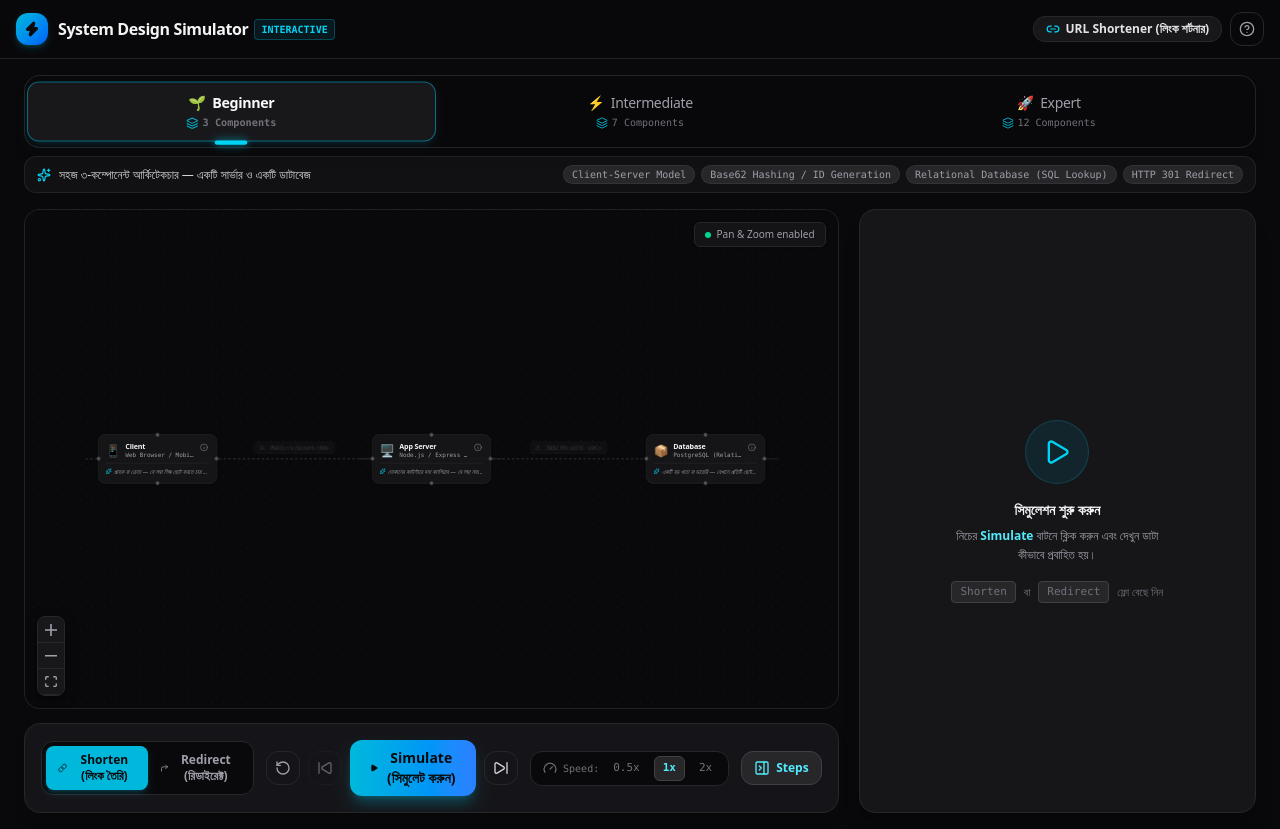
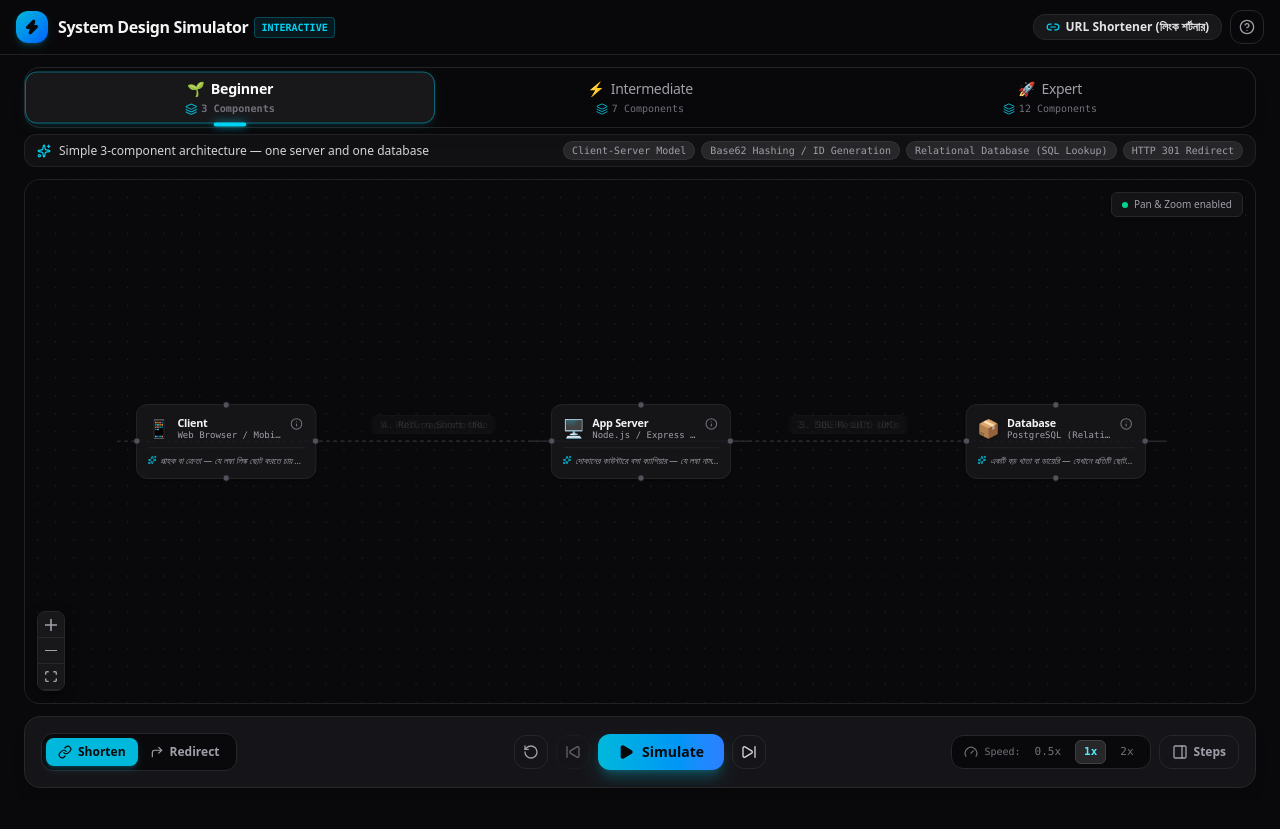
Before and after one commit to sojibrd/system_design_simulation, a Next.js app: page / in a window 1280 px wide. After the commit the page ends 800 px from the top, so only its background shows below. Built offline with nearby package versions, Linux system fonts and the light colour scheme.

Commit message:
feat: update UI components for improved layout and accessibility, including responsive adjustments and text localization

```diff
--- a/app/components/simulation/ControlsBar.tsx
+++ b/app/components/simulation/ControlsBar.tsx
@@ -51,8 +51,9 @@ export const ControlsBar: React.FC<ControlsBarProps> = ({
 }) => {
   return (
     <div className="w-full bg-zinc-900/90 border border-zinc-800 rounded-xl md:rounded-2xl p-3 md:p-4 shadow-lg backdrop-blur-md overflow-x-auto">
-      <div className="flex items-center justify-between gap-3 min-w-[560px]">
-      {/* 1. Flow Type Switcher (Shorten vs Redirect) */}
+      <div className="flex items-center gap-3 min-w-[560px]">
+      {/* 1. Flow Type Switcher (Shorten vs Redirect) — equal-weight side keeps playback centred */}
+      <div className="flex-1 flex items-center justify-start">
       <div className="flex items-center bg-zinc-950 p-1 rounded-xl border border-zinc-800">
         <button
           onClick={() => onFlowChange("shorten")}
@@ -63,8 +64,7 @@ export const ControlsBar: React.FC<ControlsBarProps> = ({
           }`}
         >
           <Link className="w-3.5 h-3.5" />
-          <span className="hidden sm:inline">Shorten (লিংক তৈরি)</span>
-          <span className="sm:hidden">Shorten</span>
+          <span>Shorten</span>
         </button>
 
         <button
@@ -76,18 +76,18 @@ export const ControlsBar: React.FC<ControlsBarProps> = ({
           }`}
         >
           <CornerUpRight className="w-3.5 h-3.5" />
-          <span className="hidden sm:inline">Redirect (রিডাইরেক্ট)</span>
-          <span className="sm:hidden">Redirect</span>
+          <span>Redirect</span>
         </button>
       </div>
+      </div>
 
-      {/* 2. Main Playback Controls */}
-      <div className="flex items-center gap-2">
+      {/* 2. Main Playback Controls — always dead centre of the bar */}
+      <div className="shrink-0 flex items-center gap-2">
         {/* Reset button */}
         <button
           onClick={onReset}
           className="p-2 rounded-xl text-zinc-400 hover:text-zinc-100 hover:bg-zinc-800/80 border border-zinc-800 transition-colors"
-          title="শুরু থেকে আবার দেখুন (Reset)"
+          title="Reset"
           aria-label="Reset simulation"
         >
           <RotateCcw className="w-4 h-4" />
@@ -98,7 +98,7 @@ export const ControlsBar: React.FC<ControlsBarProps> = ({
           onClick={onPrev}
           disabled={currentStepIndex < 0}
           className="p-2 rounded-xl text-zinc-300 hover:text-zinc-100 hover:bg-zinc-800/80 border border-zinc-800 disabled:opacity-40 disabled:pointer-events-none transition-colors"
-          title="আগের ধাপ (Previous Step)"
+          title="Previous step"
           aria-label="Previous step"
         >
           <SkipBack className="w-4 h-4" />
@@ -112,7 +112,7 @@ export const ControlsBar: React.FC<ControlsBarProps> = ({
             aria-label="Pause simulation"
           >
             <Pause className="w-4 h-4 fill-current" />
-            <span>Pause (বিরতি)</span>
+            <span>Pause</span>
           </button>
         ) : (
           <button
@@ -121,7 +121,7 @@ export const ControlsBar: React.FC<ControlsBarProps> = ({
             aria-label="Simulate flow"
           >
             <Play className="w-4 h-4 fill-current" />
-            <span>Simulate (সিমুলেট করুন)</span>
+            <span>Simulate</span>
           </button>
         )}
 
@@ -130,14 +130,15 @@ export const ControlsBar: React.FC<ControlsBarProps> = ({
           onClick={onNext}
           disabled={currentStepIndex >= totalSteps - 1}
           className="p-2 rounded-xl text-zinc-300 hover:text-zinc-100 hover:bg-zinc-800/80 border border-zinc-800 disabled:opacity-40 disabled:pointer-events-none transition-colors"
-          title="পরের ধাপ (Next Step)"
+          title="Next step"
           aria-label="Next step"
         >
           <SkipForward className="w-4 h-4" />
         </button>
       </div>
 
-      {/* 3. Speed Multiplier Selection */}
+      {/* 3. Speed & Steps toggle — mirrors the left side's flex weight */}
+      <div className="flex-1 flex items-center justify-end gap-2">
       <div className="flex items-center gap-1.5 bg-zinc-950 px-2 py-1 rounded-xl border border-zinc-800 text-xs">
         <Gauge className="w-3.5 h-3.5 text-zinc-500 ml-1 shrink-0" />
         <span className="text-[10px] text-zinc-500 font-mono hidden sm:inline">Speed:</span>
@@ -167,8 +168,8 @@ export const ControlsBar: React.FC<ControlsBarProps> = ({
         }`}
         title={
           isPanelOpen
-            ? "ধাপের প্যানেল লুকান (ডায়াগ্রাম ফুল-স্ক্রিন)"
-            : "ধাপগুলো দেখুন (Show Steps)"
+            ? "Hide steps panel (full-width diagram)"
+            : "Show steps panel"
         }
         aria-pressed={isPanelOpen}
         aria-label="Toggle step walkthrough panel"
@@ -181,6 +182,7 @@ export const ControlsBar: React.FC<ControlsBarProps> = ({
         <span className="hidden sm:inline">Steps</span>
       </button>
       </div>
+      </div>
     </div>
   );
 };
--- a/app/components/simulation/FlowDiagram.tsx
+++ b/app/components/simulation/FlowDiagram.tsx
@@ -58,7 +58,7 @@ export const FlowDiagram: React.FC<FlowDiagramProps> = ({
   );
 
   return (
-    <div className="w-full h-full min-h-[360px] md:min-h-[480px] bg-zinc-950 rounded-xl md:rounded-2xl border border-zinc-800/80 overflow-hidden relative shadow-inner">
+    <div className="w-full h-full min-h-0 bg-zinc-950 rounded-xl md:rounded-2xl border border-zinc-800/80 overflow-hidden relative shadow-inner">
       <ReactFlow
         nodes={nodes}
         edges={edges}
--- a/app/components/simulation/Header.tsx
+++ b/app/components/simulation/Header.tsx
@@ -8,7 +8,7 @@ export const Header: React.FC = () => {
 
   return (
     <>
-      <header className="w-full bg-zinc-950/90 border-b border-zinc-800/80 backdrop-blur-md px-4 py-3 sticky top-0 z-40">
+      <header className="w-full bg-zinc-950/90 border-b border-zinc-800/80 backdrop-blur-md px-4 py-2.5 shrink-0 z-40">
         <div className="w-full flex items-center justify-between gap-3">
           {/* Logo & Platform Name */}
           <div className="flex items-center gap-2.5">
--- a/app/components/simulation/PhaseTabs.tsx
+++ b/app/components/simulation/PhaseTabs.tsx
@@ -16,9 +16,9 @@ export const PhaseTabs: React.FC<PhaseTabsProps> = ({
   onSelectPhase,
 }) => {
   return (
-    <div className="w-full flex flex-col gap-2">
+    <div className="w-full flex flex-col gap-1.5">
       {/* Tab Buttons */}
-      <div className="grid grid-cols-3 gap-2 bg-zinc-950/80 p-1.5 rounded-2xl border border-zinc-800/90 shadow-lg backdrop-blur">
+      <div className="grid grid-cols-3 gap-2 bg-zinc-950/80 p-1 rounded-2xl border border-zinc-800/90 shadow-lg backdrop-blur">
         {phases.map((phase) => {
           const isSelected = phase.id === currentPhaseId;
 
@@ -26,7 +26,7 @@ export const PhaseTabs: React.FC<PhaseTabsProps> = ({
             <button
               key={phase.id}
               onClick={() => onSelectPhase(phase.id)}
-              className={`relative flex flex-col items-center justify-center py-2.5 px-2 md:px-4 rounded-xl transition-all duration-300 text-center ${
+              className={`relative flex flex-col items-center justify-center py-1.5 px-2 md:px-4 rounded-xl transition-all duration-300 text-center ${
                 isSelected
                   ? "bg-zinc-900 border border-cyan-500/50 shadow-md shadow-cyan-500/10 text-zinc-50 font-bold scale-[1.02]"
                   : "hover:bg-zinc-900/60 text-zinc-400 hover:text-zinc-200 border border-transparent"
@@ -57,7 +57,7 @@ export const PhaseTabs: React.FC<PhaseTabsProps> = ({
         return (
           <div
             key={phase.id}
-            className="flex flex-wrap items-center justify-between gap-2 px-3 py-2 bg-zinc-900/60 border border-zinc-800/80 rounded-xl text-xs"
+            className="flex flex-wrap items-center justify-between gap-2 px-3 py-1.5 bg-zinc-900/60 border border-zinc-800/80 rounded-xl text-xs"
           >
             <div className="flex items-center gap-2 text-zinc-300 min-w-0">
               <Sparkles className="w-3.5 h-3.5 text-cyan-400 shrink-0" />
--- a/app/lib/simulations/url-shortener/beginner.ts
+++ b/app/lib/simulations/url-shortener/beginner.ts
@@ -4,7 +4,7 @@ export const beginnerConfig: PhaseConfig = {
   id: "beginner",
   name: "Beginner",
   badge: "🌱 Basic (মৌলিক স্তর)",
-  tagline: "সহজ ৩-কম্পোনেন্ট আর্কিটেকচার — একটি সার্ভার ও একটি ডাটাবেজ",
+  tagline: "Simple 3-component architecture — one server and one database",
   componentCount: 3,
   conceptSummary:
     "এটি একটি URL Shortener-এর সবচেয়ে সরল রূপ। এখানে ক্লায়েন্ট সরাসরি অ্যাপ সার্ভারের সাথে কথা বলে এবং অ্যাপ সার্ভার সরাসরি ডাটাবেজে শর্ট আইডি ও লং ইউআরএল জমা রাখে।",
--- a/app/lib/simulations/url-shortener/expert.ts
+++ b/app/lib/simulations/url-shortener/expert.ts
@@ -4,7 +4,7 @@ export const expertConfig: PhaseConfig = {
   id: "expert",
   name: "Expert",
   badge: "🚀 Production Scale (বিলিয়ন স্কেল)",
-  tagline: "ডিস্ট্রিবিউটেড আইডি জেনারেটর, ডিবি রেপ্লিকেশন ও অ্যাসিনক্রোনাস অ্যানালিটিক্স পাইপলাইন",
+  tagline: "Distributed ID generator, DB replication and an asynchronous analytics pipeline",
   componentCount: 12,
   conceptSummary:
     "বিলিয়ন বিলিয়ন ইউআরএল এবং প্রতি সেকেন্ডে লক্ষ লক্ষ ক্লিক হ্যান্ডেল করার জন্য বিশ্বমানের এন্টারপ্রাইজ আর্কিটেকচার। এখানে ডিস্ট্রিবিউটেড আইডি জেনারেটর (Twitter Snowflake), রিড-রাইট আলাদা করতে Primary ও Read Replicas ডাটাবেজ, এবং ইউজারের স্পিড না কমিয়ে ব্যাকগ্রাউন্ডে ক্লিক গোনার জন্য Kafka কিউ ব্যবহার করা হয়।",
--- a/app/lib/simulations/url-shortener/intermediate.ts
+++ b/app/lib/simulations/url-shortener/intermediate.ts
@@ -4,7 +4,7 @@ export const intermediateConfig: PhaseConfig = {
   id: "intermediate",
   name: "Intermediate",
   badge: "⚡ Scaled (মাঝারি স্কেল)",
-  tagline: "লোড ব্যালেন্সার, রেট লিমিটার, ক্যাশিং ও মাল্টিপল সার্ভার",
+  tagline: "Load balancer, rate limiter, caching and multiple servers",
   componentCount: 7,
   conceptSummary:
     "যখন লাখ লাখ মানুষ একসাথে সাইটে আসে, তখন একটি সার্ভার লোড নিতে পারে না। তাই আমরা সামনে একটি লোড ব্যালেন্সার বসিয়ে একাধিক সার্ভারে ট্র্যাফিক ভাগ করে দিই, রোবট আটকাতে রেট লিমিটার এবং ডাটাবেজের চাপ কমাতে মেমোরি ক্যাশ (Redis) ব্যবহার করি।",
--- a/app/page.tsx
+++ b/app/page.tsx
@@ -17,7 +17,7 @@ import { WalkthroughPanel } from "@/app/components/simulation/WalkthroughPanel";
 
 export default function Home() {
   const [currentPhaseId, setCurrentPhaseId] = useState<PhaseId>("beginner");
-  const [isPanelOpen, setIsPanelOpen] = useState(true);
+  const [isPanelOpen, setIsPanelOpen] = useState(false);
 
   const currentPhaseConfig = urlShortenerPhases[currentPhaseId] || beginnerConfig;
   const phaseList = [beginnerConfig, intermediateConfig, expertConfig];
@@ -44,31 +44,29 @@ export default function Home() {
   } = useSimulation(currentPhaseConfig);
 
   return (
-    <div className="min-h-screen bg-zinc-950 text-zinc-100 flex flex-col antialiased selection:bg-cyan-500 selection:text-zinc-950">
+    <div className="h-screen overflow-hidden bg-zinc-950 text-zinc-100 flex flex-col antialiased selection:bg-cyan-500 selection:text-zinc-950">
       {/* Top Navigation Header */}
       <Header />
 
-      {/* Main Container */}
-      <main className="flex-1 w-full px-3 md:px-5 lg:px-6 py-4 flex flex-col gap-4">
+      {/* Main Container — fills exactly what the header leaves behind */}
+      <main className="flex-1 min-h-0 w-full px-3 md:px-5 lg:px-6 py-3 flex flex-col gap-3">
         {/* Phase Selector Tabs */}
+        <div className="shrink-0">
           <PhaseTabs
             currentPhaseId={currentPhaseId}
             phases={phaseList}
             onSelectPhase={(phaseId) => setCurrentPhaseId(phaseId)}
           />
+        </div>
 
-        {/* Responsive Layout: Mobile stacked, Desktop split view */}
-        <div className="flex-1 grid grid-cols-1 lg:grid-cols-12 gap-4 lg:gap-5 min-h-[600px]">
-          {/* Left / Top: Architecture Canvas & Controls */}
+        {/* Simulation stage — takes every pixel the other rows do not need */}
+        <div className="flex-1 min-h-0 grid grid-cols-1 lg:grid-cols-12 gap-3 lg:gap-4">
+          {/* Architecture Canvas */}
           <div
-            className={`flex flex-col gap-3.5 h-full ${
-              isPanelOpen
-                ? "lg:col-span-7 xl:col-span-8"
-                : "lg:col-span-12 xl:col-span-12"
+            className={`min-h-0 h-full ${
+              isPanelOpen ? "lg:col-span-7 xl:col-span-8" : "lg:col-span-12"
             }`}
           >
-            {/* React Flow Diagram Canvas */}
-            <div className="flex-1 min-h-[380px] lg:min-h-[500px]">
             <FlowDiagram
               key={currentPhaseId}
               nodes={nodes}
@@ -77,7 +75,23 @@ export default function Home() {
             />
           </div>
 
-            {/* Playback & Flow Controls */}
+          {/* Step-by-Step Walkthrough Panel (toggleable) */}
+          {isPanelOpen && (
+            <div className="min-h-0 h-full lg:col-span-5 xl:col-span-4">
+              <WalkthroughPanel
+                currentStep={currentStep}
+                currentStepIndex={currentStepIndex}
+                totalSteps={totalSteps}
+                steps={currentSteps}
+                onSelectStep={goToStep}
+                isFinished={isFinished}
+              />
+            </div>
+          )}
+        </div>
+
+        {/* Playback & Flow Controls — always full width, pinned to the bottom */}
+        <div className="shrink-0">
           <ControlsBar
             isPlaying={isPlaying}
             speed={speed}
@@ -95,21 +109,6 @@ export default function Home() {
             onTogglePanel={() => setIsPanelOpen((open) => !open)}
           />
         </div>
-
-          {/* Right / Bottom: Step-by-Step Walkthrough Panel (toggleable) */}
-          {isPanelOpen && (
-            <div className="lg:col-span-5 xl:col-span-4 h-full min-h-[420px] lg:min-h-[560px]">
-              <WalkthroughPanel
-                currentStep={currentStep}
-                currentStepIndex={currentStepIndex}
-                totalSteps={totalSteps}
-                steps={currentSteps}
-                onSelectStep={goToStep}
-                isFinished={isFinished}
-              />
-            </div>
-          )}
-        </div>
       </main>
     </div>
   );
```
Lines whose indentation alone changed are shown as unchanged.
